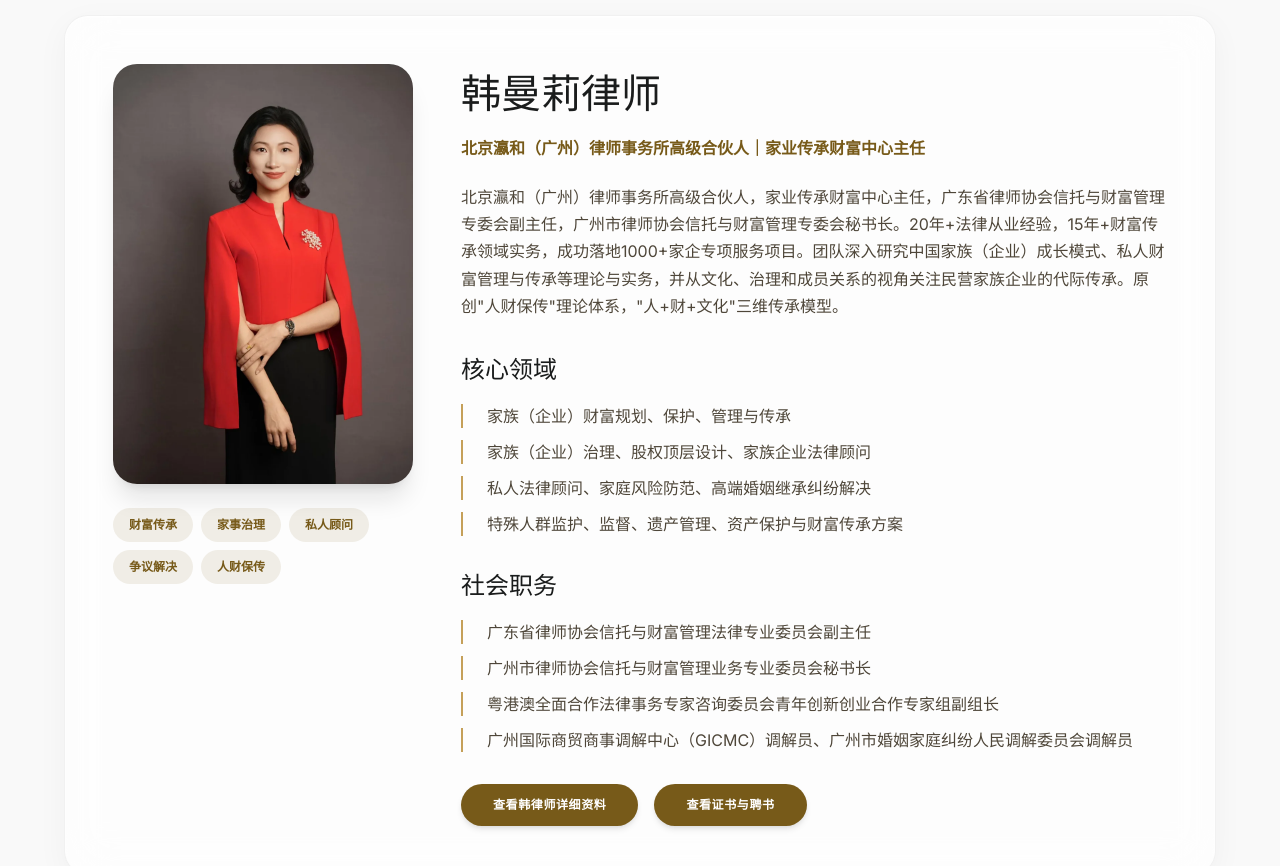
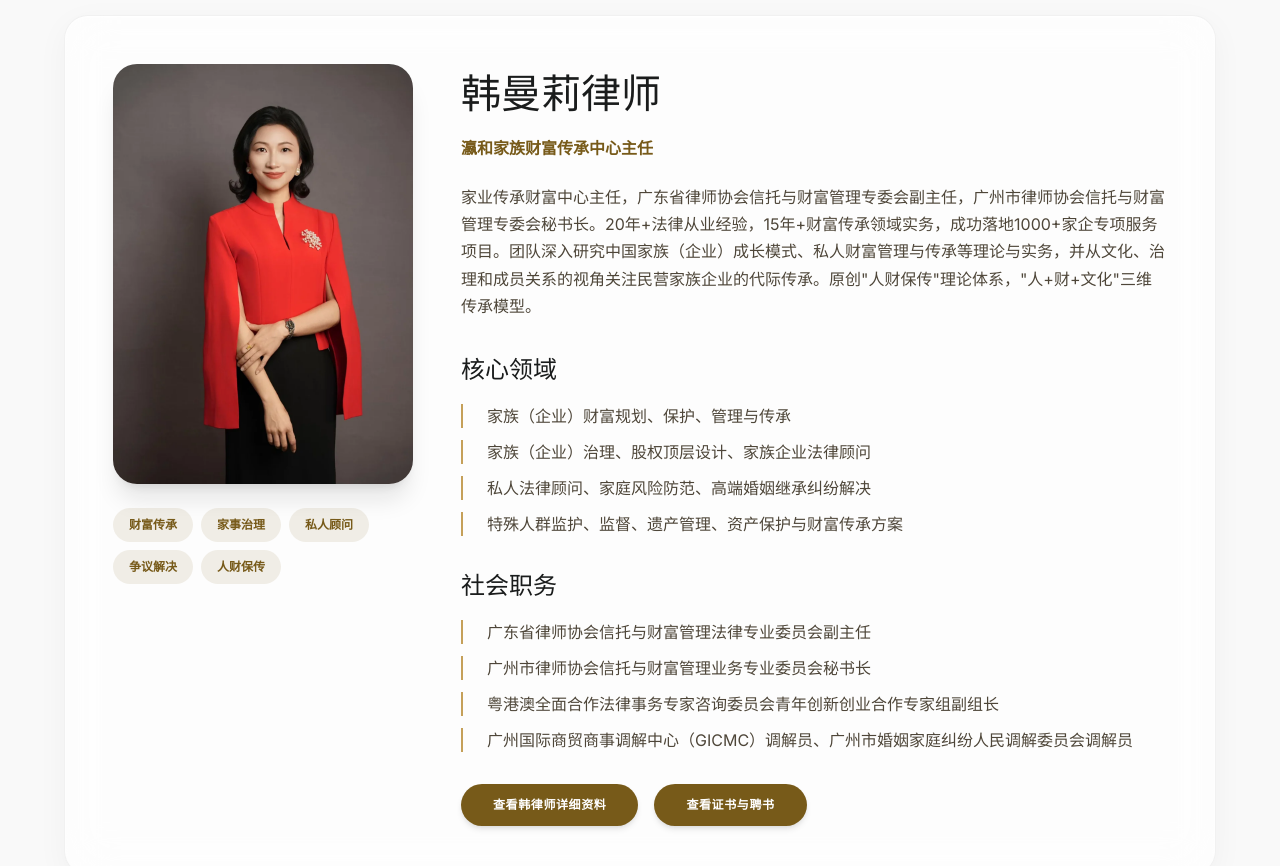
Before and after one commit to zhuge202322/hanlvshi, a Next.js app: page /team in a window 1280 px wide. Shown: the part 840-1706 px from the top of the page. Built offline with nearby package versions, Linux system fonts and the light colour scheme.

Commit message:
refactor: 删除所有页面中韩曼莉的高级合伙人标签，统一为瀛和家族财富传承中心主任

```diff
--- a/src/app/han-manli/page.tsx
+++ b/src/app/han-manli/page.tsx
@@ -72,7 +72,7 @@ export default function HanManliPage() {
               家族财富传承与家事治理的长期主义实践者
             </h1>
             <p className="text-[18px] text-[#4e4639] leading-[1.6] mb-8">
-              北京瀛和（广州）律师事务所高级合伙人、家业传承财富中心主理人。专注财富规划与传承、家事治理、私人法律顾问、家族企业治理与复杂争议解决。
+              家业传承财富中心主理人。专注财富规划与传承、家事治理、私人法律顾问、家族企业治理与复杂争议解决。
             </p>
             <div className="flex flex-wrap gap-4">
               <a href="/certificates" className="bg-[#775a19] text-white px-8 py-4 rounded-full font-sans text-[12px] font-semibold uppercase tracking-wider hover:scale-105 shadow-md hover:shadow-xl transition-all">
--- a/src/app/team/page.tsx
+++ b/src/app/team/page.tsx
@@ -15,9 +15,9 @@ if (typeof window !== "undefined") {
 const teamLawyers = {
   han: {
     name: "韩曼莉律师",
-    title: "北京瀛和（广州）律师事务所高级合伙人｜家业传承财富中心主任",
+    title: "瀛和家族财富传承中心主任",
     image: "/assets/han-manli-red.webp",
-    summary: "北京瀛和（广州）律师事务所高级合伙人，家业传承财富中心主任，广东省律师协会信托与财富管理专委会副主任，广州市律师协会信托与财富管理专委会秘书长。20年+法律从业经验，15年+财富传承领域实务，成功落地1000+家企专项服务项目。团队深入研究中国家族（企业）成长模式、私人财富管理与传承等理论与实务，并从文化、治理和成员关系的视角关注民营家族企业的代际传承。原创\"人财保传\"理论体系，\"人+财+文化\"三维传承模型。",
+    summary: "家业传承财富中心主任，广东省律师协会信托与财富管理专委会副主任，广州市律师协会信托与财富管理专委会秘书长。20年+法律从业经验，15年+财富传承领域实务，成功落地1000+家企专项服务项目。团队深入研究中国家族（企业）成长模式、私人财富管理与传承等理论与实务，并从文化、治理和成员关系的视角关注民营家族企业的代际传承。原创\"人财保传\"理论体系，\"人+财+文化\"三维传承模型。",
     tags: ["财富传承", "家事治理", "私人顾问", "争议解决", "人财保传"],
     sections: [
       {
--- a/src/components/Hero.tsx
+++ b/src/components/Hero.tsx
@@ -43,7 +43,7 @@ export default function Hero() {
             韩曼莉
           </h1>
           <h2 className="hero-reveal font-serif text-[32px] text-[#c5a059] mb-8 max-w-xl">
-            高级合伙人 / 瀛和家族财富传承中心主任
+            瀛和家族财富传承中心主任
           </h2>
 
           <div className="flex flex-wrap gap-12 mb-12">
--- a/src/components/PersonalIntro.tsx
+++ b/src/components/PersonalIntro.tsx
@@ -71,12 +71,12 @@ export default function PersonalIntro() {
           <div className="intro-content">
             <h2 className="font-sans text-[12px] font-semibold tracking-[0.2em] text-[#775a19] uppercase mb-3">瀛和家族财富传承中心主任</h2>
             <h3 className="font-serif text-[40px] md:text-[48px] text-[#1a1c1c] mb-6 leading-[1.2]">
-              韩曼莉 <span className="text-[24px] text-[#4e4639] font-normal ml-2">高级合伙人</span>
+              韩曼莉
             </h3>
 
             <div className="space-y-6 text-[#1a1c1c] font-sans text-[16px] md:text-[18px] leading-[1.6] mb-10">
               <p>
-                北京瀛和（广州）律师事务所高级合伙人，广东省律师协会信托与财富管理专委会副主任。团队深入研究中国家族（企业）成长模式、私人财富管理与传承等理论与实务，并从文化、治理和成员关系的视角关注民营家族企业的代际传承。
+                广东省律师协会信托与财富管理专委会副主任。团队深入研究中国家族（企业）成长模式、私人财富管理与传承等理论与实务，并从文化、治理和成员关系的视角关注民营家族企业的代际传承。
               </p>
               <p className="text-[#4e4639] italic border-l-2 border-[#c5a059] pl-4">
                 原创“人财保传”理论体系，“人+财+文化”三维传承模型。其中，A类特殊人群项目荣获中国政法大学产品大赛提名奖及新则标杆案例奖等荣誉。
--- a/src/components/TeamIntro.tsx
+++ b/src/components/TeamIntro.tsx
@@ -13,8 +13,8 @@ const teamMembers = [
   {
     id: "han",
     name: "韩曼莉",
-    title: "高级合伙人｜家业传承财富中心主任",
-    desc: "20年+法律从业经验，15年+财富传承领域实务，原创“人财保传”理论体系，成功落地1000+家企专项服务项目。",
+    title: "瀛和家族财富传承中心主任",
+    desc: "20年+法律从业经验，15年+财富传承领域实务，原创"人财保传"理论体系，成功落地1000+家企专项服务项目。",
     image: "/assets/han-manli-red.webp"
   },
   {
--- a/src/components/TeamSpiral.tsx
+++ b/src/components/TeamSpiral.tsx
@@ -13,7 +13,7 @@ if (typeof window !== "undefined") {
 const teamMembers = [
   {
     name: "韩曼莉",
-    title: "高级合伙人",
+    title: "瀛和家族财富传承中心主任",
     desc: "家业传承财富中心主任，专注财富规划与传承、家事治理、私人法律顾问。",
     img: "/assets/han-manli-red.webp",
     id: "han"
```
